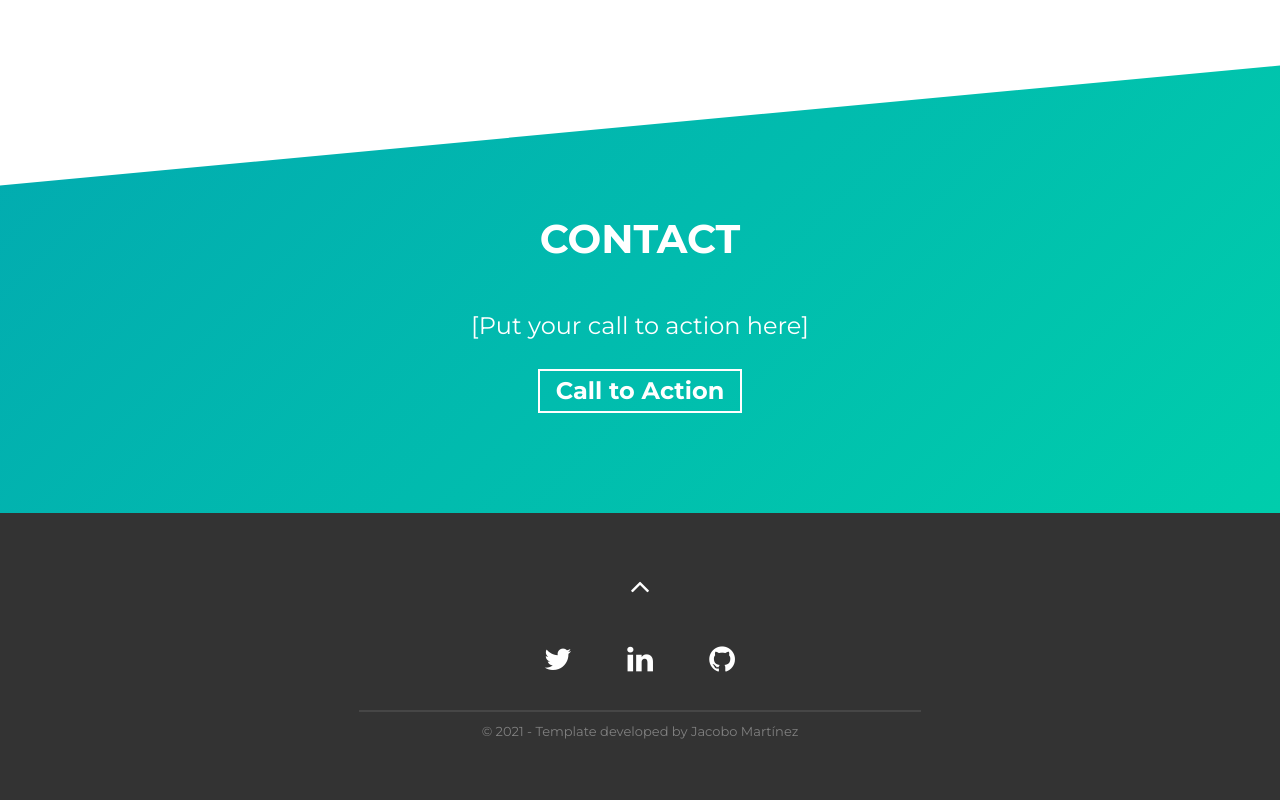
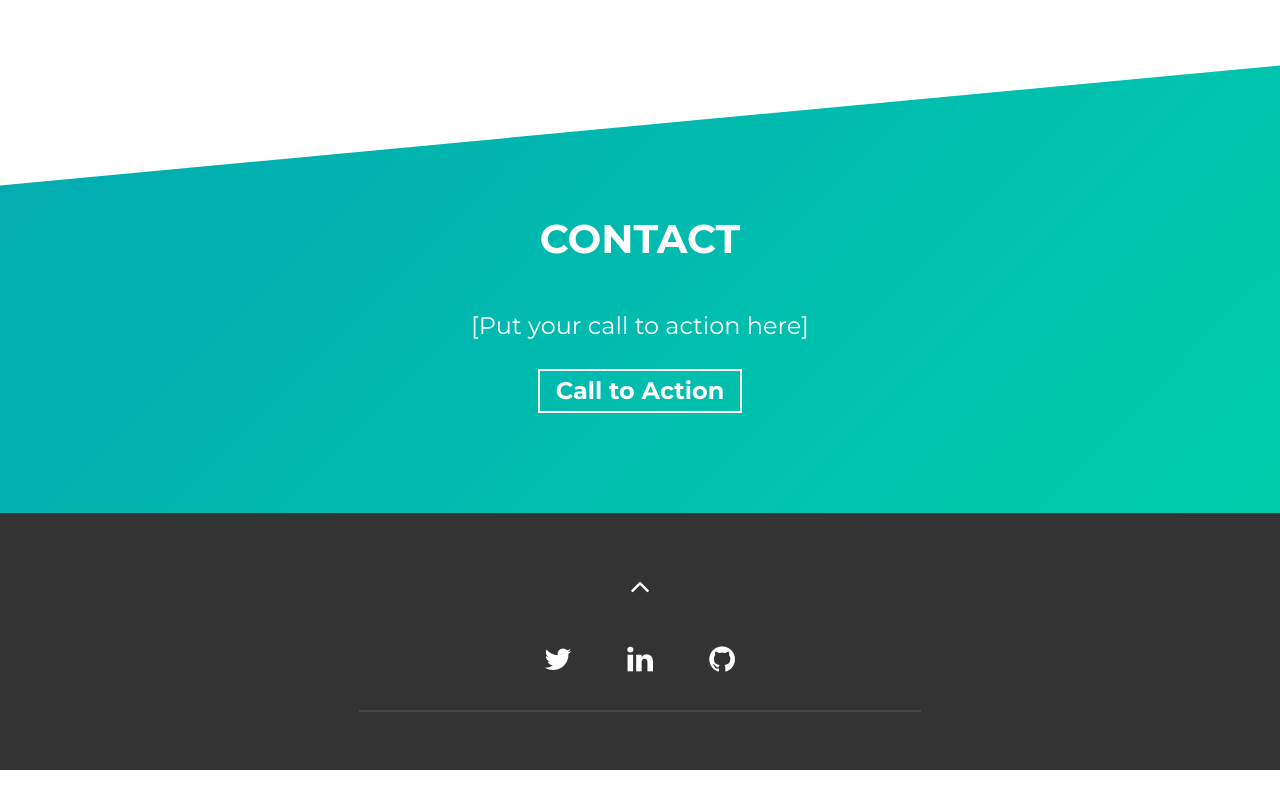
Before and after one commit to thugbunnys/thuggy, a website built with Parcel: page src/index.html in a window 1280 px wide. Shown: the part 2942-3742 px from the top of the page. After the commit the page ends 3712 px from the top, so only its background shows below. Built offline with nearby package versions, Linux system fonts and the light colour scheme.

Commit message:
Update index.html

```diff
--- a/src/index.html
+++ b/src/index.html
@@ -302,15 +302,7 @@
 
         <hr />
 
-        <!-- Notice: if you want to give me some credit, it will be huge for me! if not, put your data on it -->
-        <p class="footer__text">
-          © 2021 - Template developed by
-          <a rel="noreferrer" href="https://github.com/cobiwave" target="_blank"
-            >Jacobo Martínez</a
-          >
-        </p>
 
-        <!-- TO DO: remove this entire paragraph once you finish your portfolio -->
 
       </div>
     </footer>
```
